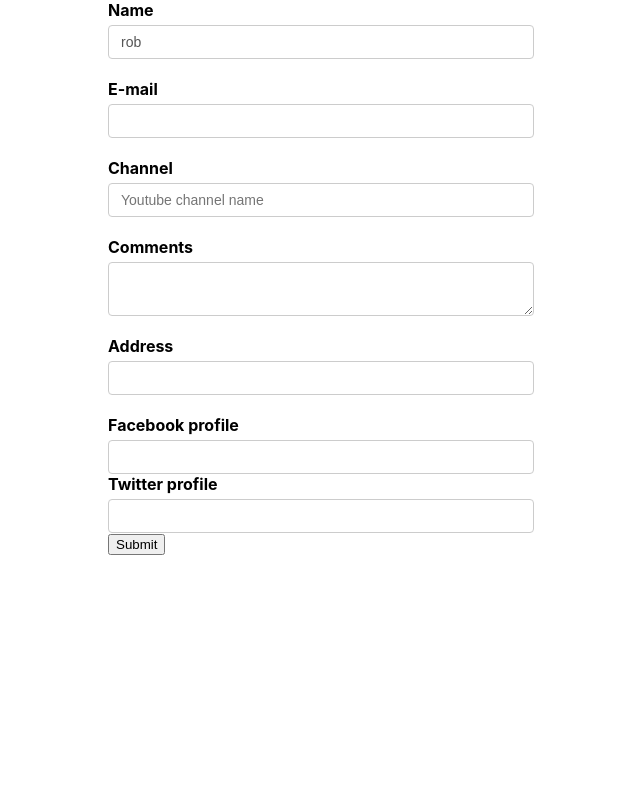
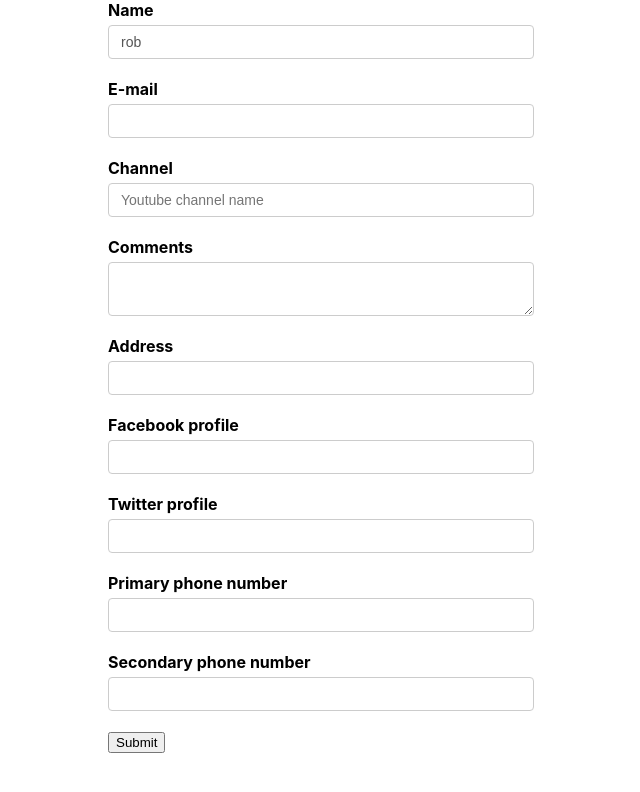
Before and after one commit to ayush-devshark/Formik-tutorial, a React (Create React App) app: page / in a window 1280 px wide. Shown: the top 792 px of the page, without its empty margins (319-959 px from the left). Built offline with nearby package versions, Linux system fonts and the light colour scheme; the HTML template or start-up script is replaced by a standard one.

Commit message:
grouping two fields as Array

```diff
--- a/src/components/YoutubeForm.js
+++ b/src/components/YoutubeForm.js
@@ -11,6 +11,7 @@
     comments: '',
     address: '',
     social: { facebook: '', twitter: '' },
+    phoneNumbers: ['', ''],
 };
 const onSubmit = values => {
     console.log(values);
@@ -67,7 +68,7 @@
                     <Field name='address'>
                         {props => {
                             const { field, form, meta } = props;
-                            console.log(props);
+                            // console.log(props);
                             return (
                                 <div>
                                     <input
@@ -85,13 +86,27 @@
                     </Field>
                 </div>
 
-                <div className='form-contrl'>
+                <div className='form-control'>
                     <label htmlFor='facebook'>Facebook profile</label>
                     <Field type='text' id='facebook' name='social.facebook' />
                 </div>
-                <div className='form-contrl'>
+                <div className='form-control'>
                     <label htmlFor='twitter'>Twitter profile</label>
                     <Field type='text' id='twitter' name='social.twitter' />
+                </div>
+
+                <div className='form-control'>
+                    <label htmlFor='primaryPh'>Primary phone number</label>
+                    <Field type='text' id='primaryPh' name='phoneNumbers[0]' />
+                </div>
+
+                <div className='form-control'>
+                    <label htmlFor='secondaryPh'>Secondary phone number</label>
+                    <Field
+                        type='text'
+                        id='secondaryPh'
+                        name='phoneNumbers[1]'
+                    />
                 </div>
 
                 <button type='submit'>Submit</button>
```
Also changed, not shown: 1 other file (tests, documents, lock files or other folders).
